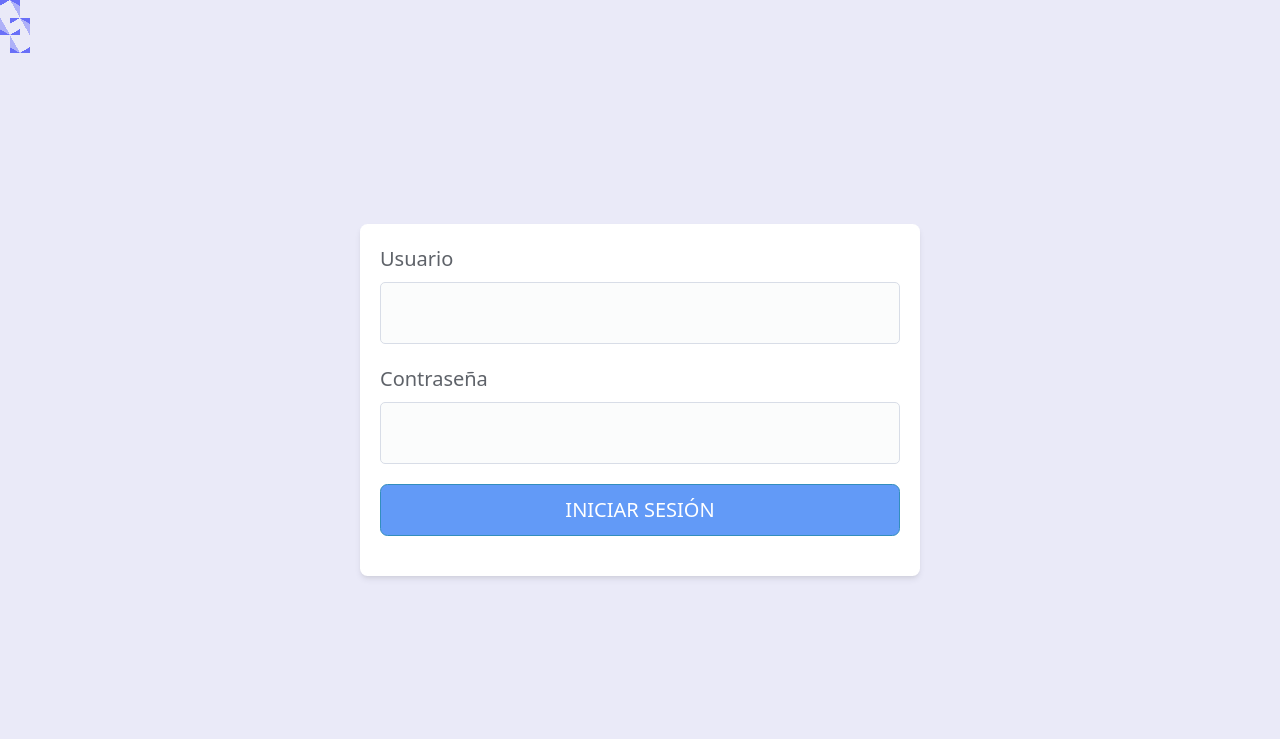
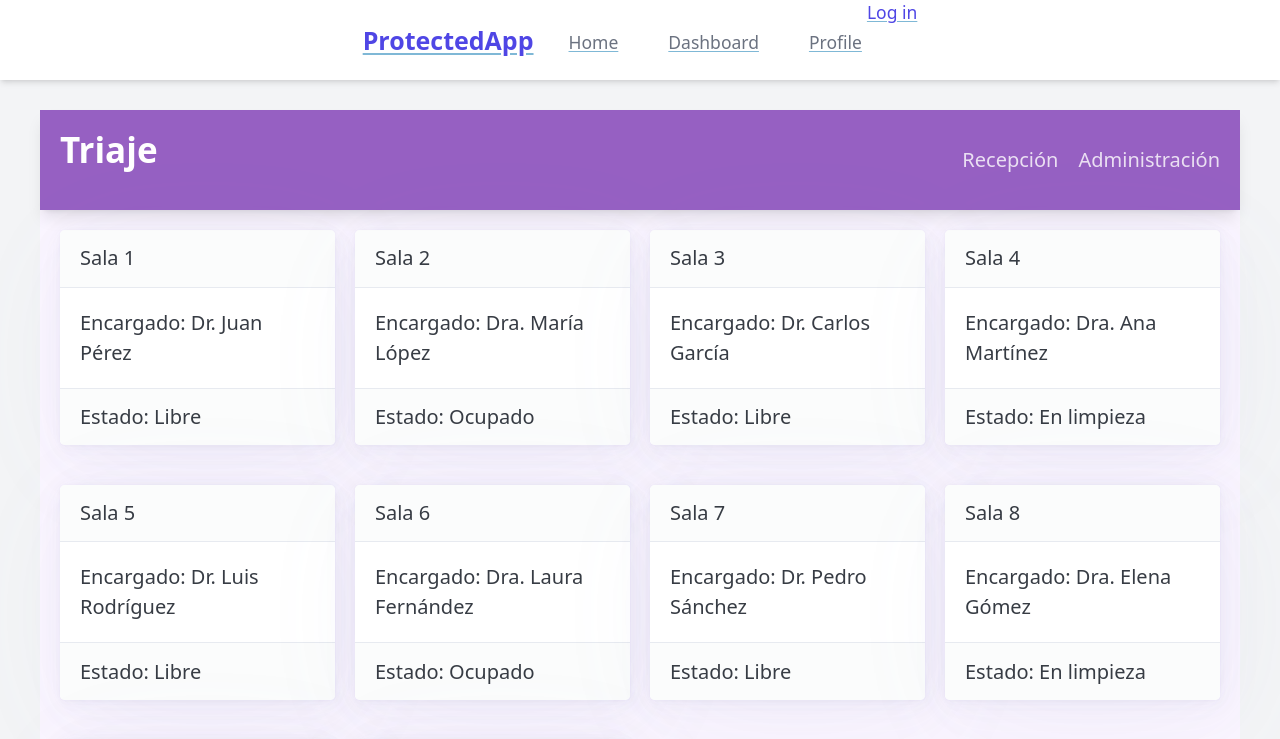
Before and after one commit to danielparrillas/igf-triage-hospitales-tiempo-real, a React (Vite) app in the folder client/: page / in a window 1280 px wide. Before the commit this address led to /login. Shown: the top 739 px of the page. Built offline with nearby package versions, Linux system fonts and the light colour scheme; no server answers.

Commit message:
feat: :sparkles: implementacion de autenticacion en el login

```diff
--- /dev/null
+++ b/client/src/App.tsx
@@ -0,0 +1,102 @@
+import React from 'react'
+import { BrowserRouter as Router, Routes, Route, Link } from 'react-router-dom'
+import { AuthProvider } from './contexts/auth-context'
+import HomePage from './pages/home/home-page'
+import LoginPage from './pages/login/login-page'
+import ProtectedRoute from './components/protected-route'
+import { useAuth } from './hooks/useAuth'
+
+function App() {
+  return (
+    <AuthProvider>
+      <Router>
+        <div className="min-h-screen bg-gray-100">
+          <nav className="bg-white shadow-md">
+            <div className="max-w-7xl mx-auto px-4 sm:px-6 lg:px-8">
+              <div className="flex justify-between h-16">
+                <div className="flex">
+                  <div className="flex-shrink-0 flex items-center">
+                    <Link to="/" className="text-xl font-bold text-indigo-600">
+                      ProtectedApp
+                    </Link>
+                  </div>
+                  <div className="ml-6 flex space-x-8">
+                    <NavLink to="/">Home</NavLink>
+                    <NavLink to="/dashboard">Dashboard</NavLink>
+                    <NavLink to="/profile">Profile</NavLink>
+                  </div>
+                </div>
+                <AuthStatus />
+              </div>
+            </div>
+          </nav>
+
+          <div className="max-w-7xl mx-auto py-6 sm:px-6 lg:px-8">
+            <Routes>
+              <Route path="/" element={<HomePage />} />
+              <Route path="/login" element={<LoginPage />} />
+              <Route
+                path="/dashboard"
+                element={
+                  <ProtectedRoute>
+                    <div>Dashboard</div>
+                  </ProtectedRoute>
+                }
+              />
+              <Route
+                path="/profile"
+                element={
+                  <ProtectedRoute>
+                    <div>Profile</div>
+                  </ProtectedRoute>
+                }
+              />
+            </Routes>
+          </div>
+        </div>
+      </Router>
+    </AuthProvider>
+  )
+}
+
+function NavLink({ to, children }: { to: string; children: React.ReactNode }) {
+  return (
+    <Link
+      to={to}
+      className="inline-flex items-center px-1 pt-1 border-b-2 border-transparent text-sm font-medium text-gray-500 hover:text-gray-700 hover:border-gray-300"
+    >
+      {children}
+    </Link>
+  )
+}
+
+function AuthStatus() {
+  const { auth, logout } = useAuth()
+
+  if (!auth) {
+    return (
+      <Link
+        to="/login"
+        className="text-sm font-medium text-indigo-600 hover:text-indigo-500"
+      >
+        Log in
+      </Link>
+    )
+  }
+
+  return (
+    <div className="flex items-center">
+      <span className="text-sm font-medium text-gray-700 mr-4">
+        Welcome, {auth.user?.name || 'User'}!
+      </span>
+      <button
+        onClick={logout}
+        className="text-sm font-medium text-indigo-600 hover:text-indigo-500"
+      >
+        Log out
+      </button>
+    </div>
+  )
+}
+
+export default App
--- /dev/null
+++ b/client/src/components/protected-route.tsx
@@ -0,0 +1,19 @@
+import { Navigate, useLocation } from 'react-router-dom'
+import { useAuth } from '../hooks/useAuth'
+
+interface ProtectedRouteProps {
+  children: React.ReactNode
+}
+
+function ProtectedRoute({ children }: ProtectedRouteProps) {
+  const { auth } = useAuth()
+  const location = useLocation()
+
+  if (!auth) {
+    return <Navigate to="/login" state={{ from: location }} replace />
+  }
+
+  return <>{children}</>
+}
+
+export default ProtectedRoute
--- /dev/null
+++ b/client/src/contexts/auth-context.tsx
@@ -0,0 +1,48 @@
+import { createContext, useState, ReactNode, useEffect } from 'react'
+
+interface User {
+  id: string
+  email: string
+  name: string
+  role: number
+}
+
+interface Auth {
+  user: User | null
+  token: string | null
+}
+
+interface AuthContextType {
+  auth: Auth | null
+  login: (auth: Auth) => void
+  logout: () => void
+}
+
+export const AuthContext = createContext<AuthContextType | undefined>(undefined)
+
+export function AuthProvider({ children }: { children: ReactNode }) {
+  const [auth, setAuth] = useState<Auth | null>(() => {
+    const authStored = localStorage.getItem('auth')
+    return authStored ? JSON.parse(authStored) : null
+  })
+
+  useEffect(() => {
+    if (auth) {
+      localStorage.setItem('auth', JSON.stringify(auth))
+    } else {
+      localStorage.removeItem('auth')
+    }
+  }, [auth])
+
+  const login = (newAuth: Auth) => {
+    setAuth(newAuth)
+  }
+
+  const logout = () => {
+    setAuth(null)
+  }
+
+  const value = { auth, login, logout }
+
+  return <AuthContext.Provider value={value}>{children}</AuthContext.Provider>
+}
--- a/client/src/contexts/private-route.tsx
+++ /dev/null
@@ -1,22 +0,0 @@
-import { Navigate, useLocation } from 'react-router-dom'
-import { useAuthStore } from '../hooks/useAuthStore'
-
-export default function PrivateRoute({
-  children
-}: {
-  children: React.ReactNode
-}) {
-  const user = useAuthStore((state) => state.user)
-  const path = useLocation().pathname
-  console.log('user', user)
-  return user ? (
-    children
-  ) : (
-    <Navigate
-      to="/login"
-      state={{
-        from: path
-      }}
-    />
-  )
-}
--- /dev/null
+++ b/client/src/hooks/useAuth.ts
@@ -0,0 +1,10 @@
+import { useContext } from 'react'
+import { AuthContext } from '../contexts/auth-context'
+
+export function useAuth() {
+  const context = useContext(AuthContext)
+  if (context === undefined) {
+    throw new Error('useAuth must be used within an AuthProvider')
+  }
+  return context
+}
--- a/client/src/hooks/useAuthStore.ts
+++ /dev/null
@@ -1,25 +0,0 @@
-import { create } from 'zustand'
-
-interface User {
-  id: string
-  email: string
-  name: string
-  role: number
-}
-
-interface AuthStore {
-  user: User | null
-  token: string | null
-  setAuth: (user: User, token: string) => void
-}
-
-export const useAuthStore = create<AuthStore>((set) => ({
-  user: null,
-  token: null,
-  setAuth: (user, token) => set({ user, token })
-}))
-
-export const isAuthenticated = () => {
-  const user = useAuthStore.getState().user
-  return user !== null
-}
--- a/client/src/main.tsx
+++ b/client/src/main.tsx
@@ -1,49 +1,13 @@
 import { StrictMode } from 'react'
 import { createRoot } from 'react-dom/client'
 import './index.css'
-import { createBrowserRouter, RouterProvider } from 'react-router-dom'
-import HomePage from './pages/home/home-page'
-import RecepcionPage from './pages/recepcion/recepcion-page'
 import { SocketProvider } from './contexts/socket-context'
-import ExamplePage from './pages/example/ExamplePage'
-import PrivateRoute from './contexts/private-route'
-import LoginPage from './pages/login/login-page'
-
-const router = createBrowserRouter([
-  {
-    path: '/',
-    element: (
-      <PrivateRoute>
-        <HomePage />
-      </PrivateRoute>
-    )
-  },
-  {
-    path: '/recepcion',
-    element: (
-      <PrivateRoute>
-        <RecepcionPage />
-      </PrivateRoute>
-    )
-  },
-  {
-    path: '/example',
-    element: (
-      <PrivateRoute>
-        <ExamplePage />
-      </PrivateRoute>
-    )
-  },
-  {
-    path: '/login',
-    element: <LoginPage />
-  }
-])
+import App from './App'
 
 createRoot(document.getElementById('root')!).render(
   <StrictMode>
     <SocketProvider>
-      <RouterProvider router={router} />
+      <App />
     </SocketProvider>
   </StrictMode>
 )
--- a/client/src/pages/login/login-page.tsx
+++ b/client/src/pages/login/login-page.tsx
@@ -1,13 +1,13 @@
 import axios from 'axios'
 import { toast, Toaster } from 'sonner'
-import { useAuthStore } from '../../hooks/useAuthStore'
 import { useLocation, useNavigate } from 'react-router-dom'
+import { useAuth } from '../../hooks/useAuth'
 
 export default function LoginPage() {
-  const setAuth = useAuthStore((state) => state.setAuth)
-  //get state from react -router
-  const { state } = useLocation()
   const navigate = useNavigate()
+  const location = useLocation()
+  const auth = useAuth()
+
   const handleSubmit = (event: React.FormEvent<HTMLFormElement>) => {
     event.preventDefault()
     const formdata = new FormData(event.currentTarget)
@@ -21,9 +21,9 @@ export default function LoginPage() {
         console.log(data)
         toast.success(data.message)
         if (data.token && data.user) {
-          setAuth(data.user, data.token)
-          //redirect to the previous page from state
-          navigate(state?.from || '/')
+          const from = location.state?.from?.pathname || '/'
+          auth.login({ token: data.token, user: data.user })
+          navigate(from, { replace: true })
         }
       })
       .catch((error) => {
@@ -42,7 +42,7 @@ export default function LoginPage() {
         className="p-4 rounded-md max-w-md w-full shadow-md bg-white"
       >
         <label htmlFor="email">Usuario</label>
-        <input type="text" name="email" id="email" required />
+        <input type="email" name="email" id="email" required />
         <label htmlFor="password">Contraseña</label>
         <input type="password" name="password" id="password" required />
 
```
